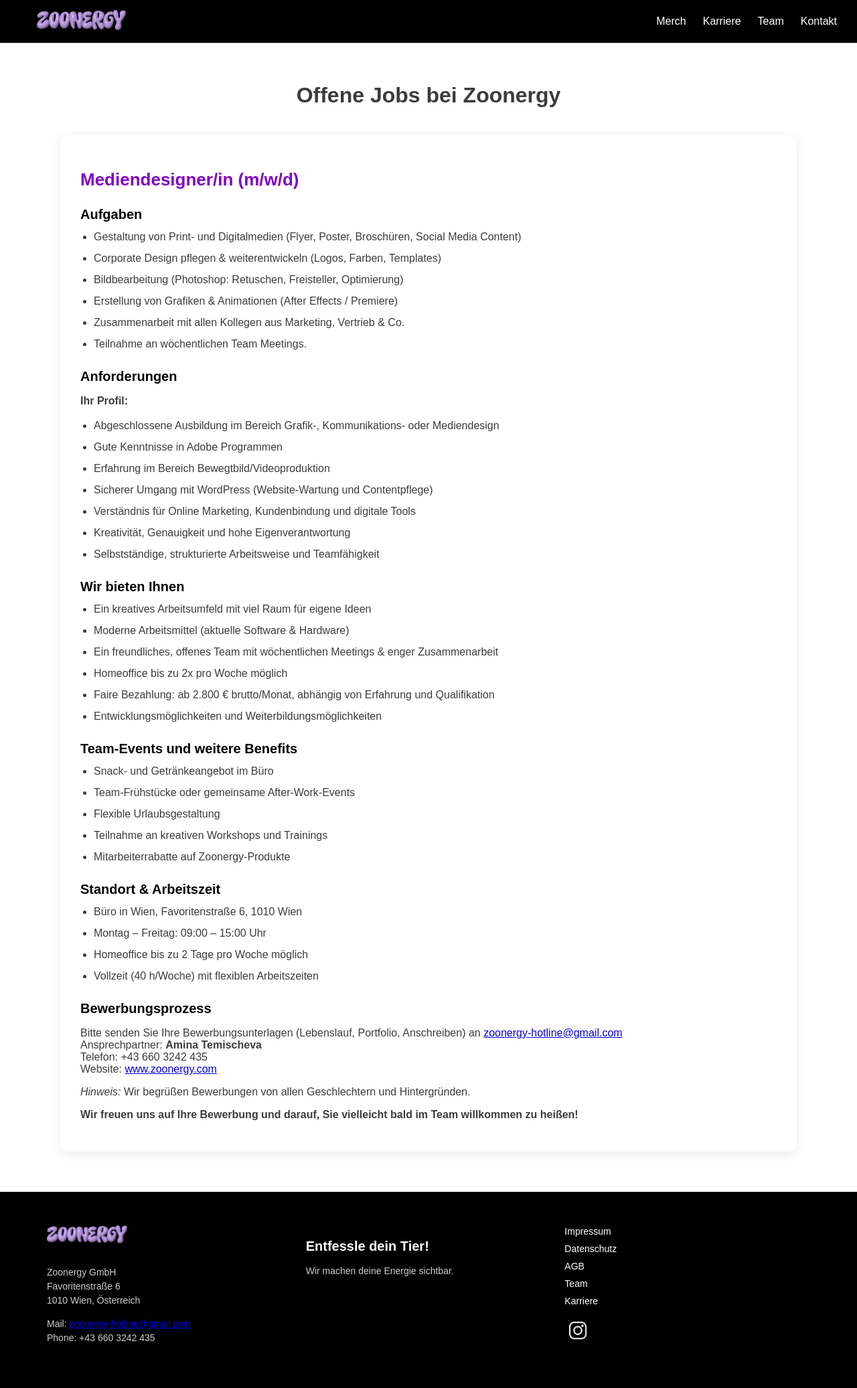
After one commit to mtsleepyhk/Zoonergy, a PHP site: page /jobsoffen.php in a window 1280 px wide. The commit adds this page. Shown: the whole page at 67% size. Run offline with PHP 8.4, Linux system fonts and the light colour scheme.

Commit message:
Fertigstellung der Seite
+ jobsoffen.php

```diff
--- /dev/null
+++ b/jobsoffen.php
@@ -0,0 +1,132 @@
+<?php
+// jobsoffen.php
+?>
+<!DOCTYPE html>
+<html lang="de">
+<head>
+    <meta charset="UTF-8">
+    <title>Offene Jobs | Zoonergy</title>
+    <link rel="stylesheet" href="style.css">
+</head>
+<body>
+    <!-- Navbar -->
+    <div class="navbar">
+        <div class="logo">
+            <a href="index.php">
+                <img src="Bilder/logo.png" alt="Logo">
+            </a>
+        </div>
+        <a href="merch.php">Merch</a>
+        <a href="karriere.php" class="active">Karriere</a>
+        <a href="team.php">Team</a>
+        <a href="kontakt.php">Kontakt</a>
+    </div>
+
+    <!-- Job Content -->
+    <div class="career-content">
+        <h1>Offene Jobs bei Zoonergy</h1>
+
+        <div class="job-offer">
+            <h2>Mediendesigner/in (m/w/d)</h2>
+
+            <h3>Aufgaben</h3>
+            <ul>
+                <li>Gestaltung von Print- und Digitalmedien (Flyer, Poster, Broschüren, Social Media Content)</li>
+                <li>Corporate Design pflegen & weiterentwickeln (Logos, Farben, Templates)</li>
+                <li>Bildbearbeitung (Photoshop: Retuschen, Freisteller, Optimierung)</li>
+                <li>Erstellung von Grafiken & Animationen (After Effects / Premiere)</li>
+                <li>Zusammenarbeit mit allen Kollegen aus Marketing, Vertrieb & Co.</li>
+                <li>Teilnahme an wöchentlichen Team Meetings.</li>
+            </ul>
+
+            <h3>Anforderungen</h3>
+            <p><strong>Ihr Profil:</strong></p>
+            <ul>
+                <li>Abgeschlossene Ausbildung im Bereich Grafik-, Kommunikations- oder Mediendesign</li>
+                <li>Gute Kenntnisse in Adobe Programmen</li>
+                <li>Erfahrung im Bereich Bewegtbild/Videoproduktion</li>
+                <li>Sicherer Umgang mit WordPress (Website-Wartung und Contentpflege)</li>
+                <li>Verständnis für Online Marketing, Kundenbindung und digitale Tools</li>
+                <li>Kreativität, Genauigkeit und hohe Eigenverantwortung</li>
+                <li>Selbstständige, strukturierte Arbeitsweise und Teamfähigkeit</li>
+            </ul>
+
+            <h3>Wir bieten Ihnen</h3>
+            <ul>
+                <li>Ein kreatives Arbeitsumfeld mit viel Raum für eigene Ideen</li>
+                <li>Moderne Arbeitsmittel (aktuelle Software & Hardware)</li>
+                <li>Ein freundliches, offenes Team mit wöchentlichen Meetings & enger Zusammenarbeit</li>
+                <li>Homeoffice bis zu 2x pro Woche möglich</li>
+                <li>Faire Bezahlung: ab 2.800 € brutto/Monat, abhängig von Erfahrung und Qualifikation</li>
+                <li>Entwicklungsmöglichkeiten und Weiterbildungsmöglichkeiten</li>
+            </ul>
+
+            <h3>Team-Events und weitere Benefits</h3>
+            <ul>
+                <li>Snack- und Getränkeangebot im Büro</li>
+                <li>Team-Frühstücke oder gemeinsame After-Work-Events</li>
+                <li>Flexible Urlaubsgestaltung</li>
+                <li>Teilnahme an kreativen Workshops und Trainings</li>
+                <li>Mitarbeiterrabatte auf Zoonergy-Produkte</li>
+            </ul>
+
+            <h3>Standort & Arbeitszeit</h3>
+            <ul>
+                <li>Büro in Wien, Favoritenstraße 6, 1010 Wien</li>
+                <li>Montag – Freitag: 09:00 – 15:00 Uhr</li>
+                <li>Homeoffice bis zu 2 Tage pro Woche möglich</li>
+                <li>Vollzeit (40 h/Woche) mit flexiblen Arbeitszeiten</li>
+            </ul>
+
+            <h3>Bewerbungsprozess</h3>
+            <p>
+                Bitte senden Sie Ihre Bewerbungsunterlagen (Lebenslauf, Portfolio, Anschreiben) an
+                <a href="mailto:zoonergy-hotline@gmail.com">zoonergy-hotline@gmail.com</a><br>
+                Ansprechpartner: <strong>Amina Temischeva</strong><br>
+                Telefon: +43 660 3242 435<br>
+                Website: <a href="http://www.zoonergy.com" target="_blank">www.zoonergy.com</a>
+            </p>
+
+            <p><em>Hinweis:</em> Wir begrüßen Bewerbungen von allen Geschlechtern und Hintergründen.</p>
+
+            <p><strong>Wir freuen uns auf Ihre Bewerbung und darauf, Sie vielleicht bald im Team willkommen zu heißen!</strong></p>
+        </div>
+    </div>
+
+    <!-- Footer -->
+    <footer class="footer">
+        <div class="footer-left">
+            <img src="Bilder/logo.png" alt="Zoonergy Logo">
+            <p>
+                Zoonergy GmbH<br>
+                Favoritenstraße 6<br>
+                1010 Wien, Österreich
+            </p>
+            <p>
+                Mail: <a href="mailto:zoonergy-hotline@gmail.com">zoonergy-hotline@gmail.com</a><br>
+                Phone: +43 660 3242 435
+            </p>
+        </div>
+
+        <div class="footer-center">
+            <h3>Entfessle dein Tier!</h3>
+            <p>Wir machen deine Energie sichtbar.</p>
+        </div>
+
+        <div class="footer-right">
+            <ul>
+                <li><a href="#">Impressum</a></li>
+                <li><a href="#">Datenschutz</a></li>
+                <li><a href="#">AGB</a></li>
+                <li><a href="team.php">Team</a></li>
+                <li><a href="karriere.php">Karriere</a></li>
+            </ul>
+            <div class="socials">
+                <a href="#" class="social-icon">
+                    <img src="Bilder/instagram.png" alt="Instagram">
+                </a>
+            </div>
+        </div>
+    </footer>
+</body>
+</html>
--- a/style.css
+++ b/style.css
@@ -588,3 +588,36 @@ body {
     opacity: 1;
     transform: translateX(0);
 }
+/* ================= JOBS ================= */
+.job-offer {
+    text-align: left;
+    background: #fff;
+    padding: 30px;
+    border-radius: 12px;
+    box-shadow: 0 4px 15px rgba(0,0,0,0.08);
+    margin-top: 40px;
+}
+
+.job-offer h2 {
+    font-size: 26px;
+    margin-bottom: 20px;
+    color: #8200c8;
+}
+
+.job-offer h3 {
+    font-size: 20px;
+    margin: 25px 0 10px;
+    color: #000;
+}
+
+.job-offer ul {
+    list-style: disc;
+    margin: 0 0 20px 20px;
+    padding: 0;
+}
+
+.job-offer ul li {
+    margin-bottom: 8px;
+    font-size: 16px;
+    line-height: 1.5;
+}
```
Also changed, not shown: karriere.php (+6 -5 lines), script.js (+25 -1 lines).
